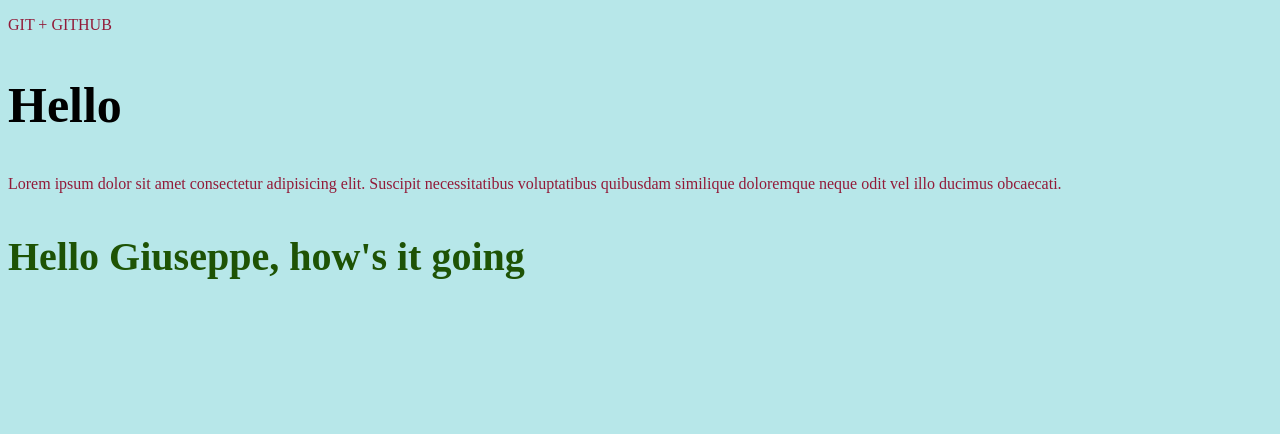
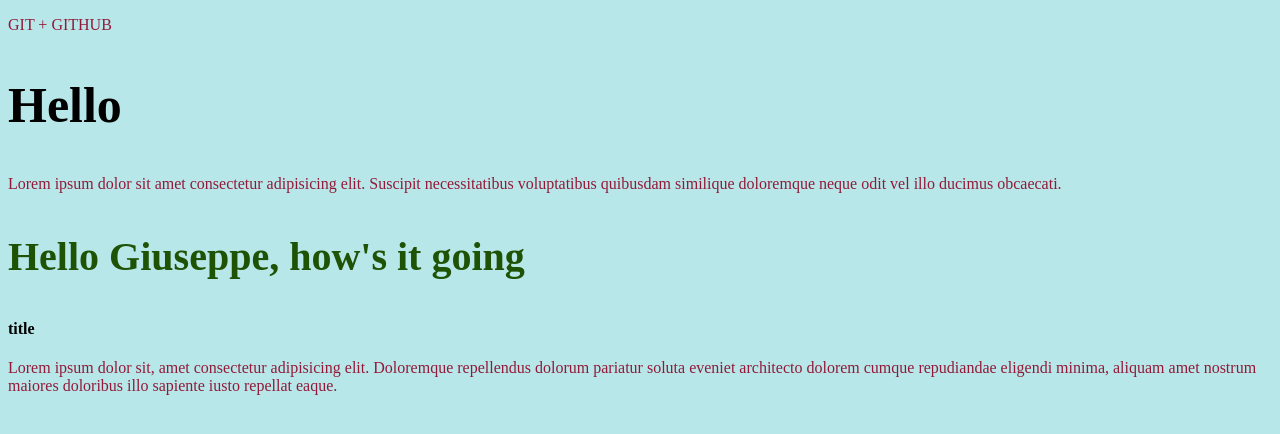
Before and after one commit to Giuseppe7777/newTestofGit, a plain HTML site: page index.html in a window 1280 px wide. Drawn offline with Linux system fonts and the light colour scheme.

Commit message:
change 17:52

```diff
--- a/index.html
+++ b/index.html
@@ -15,6 +15,8 @@
     <p>Lorem ipsum dolor sit amet consectetur adipisicing elit. Suscipit necessitatibus voluptatibus quibusdam similique
         doloremque neque odit vel illo ducimus obcaecati.</p>
     <h3>Hello Giuseppe, how's it going</h3>
+    <h4>title</h4>
+    <p>Lorem ipsum dolor sit, amet consectetur adipisicing elit. Doloremque repellendus dolorum pariatur soluta eveniet architecto dolorem cumque repudiandae eligendi minima, aliquam amet nostrum maiores doloribus illo sapiente iusto repellat eaque.</p>
 </body>
 
 </html>
```
